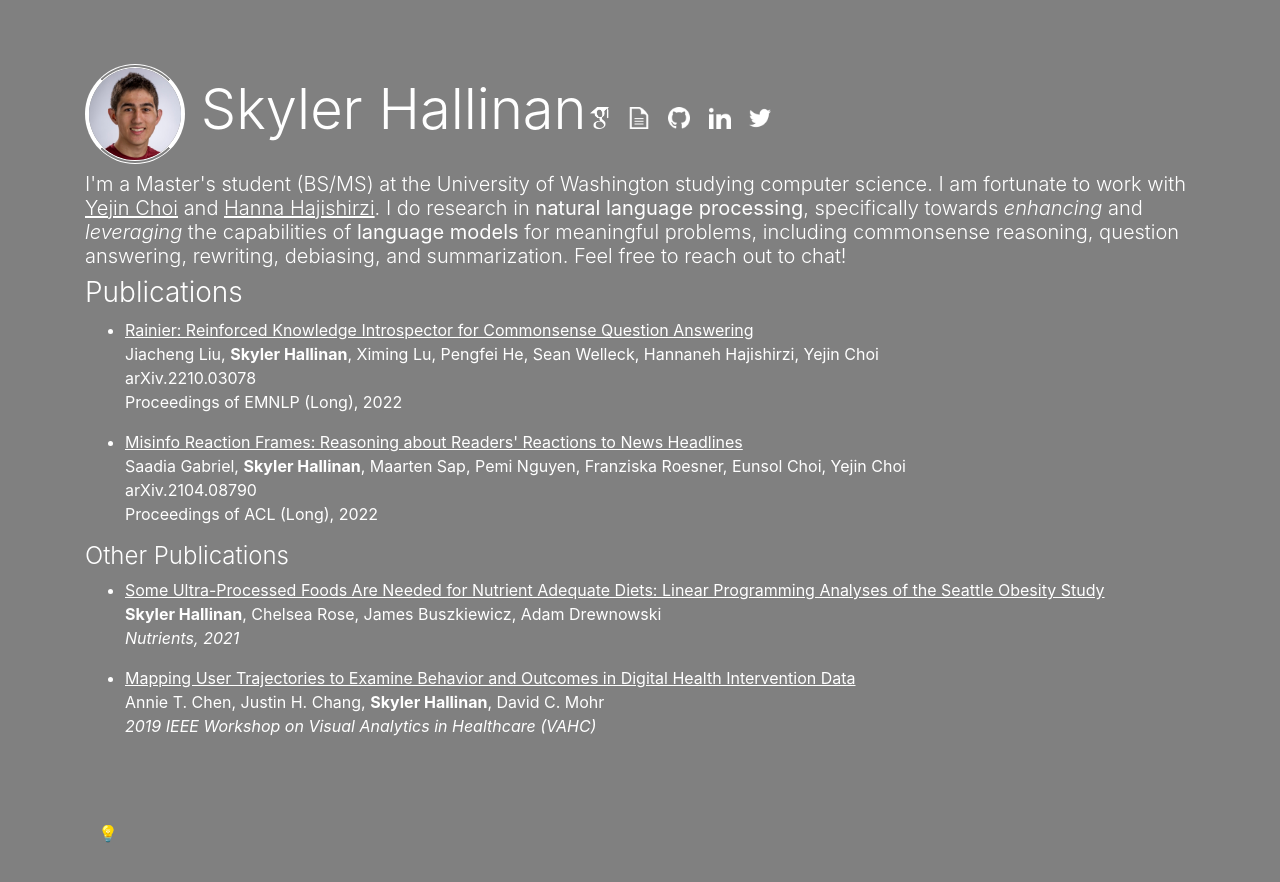
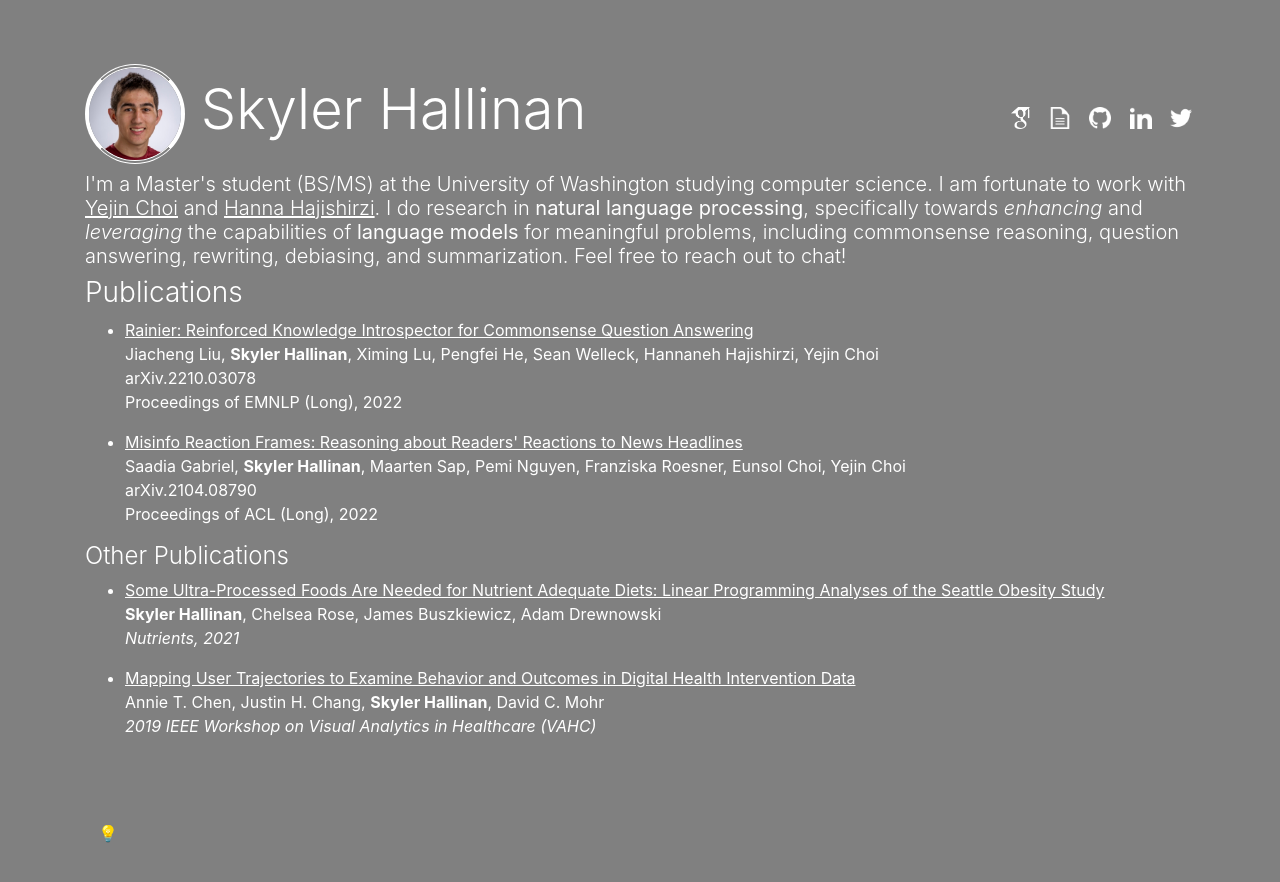
Before and after one commit to shallinan1/shallinan1.github.io, a Jekyll site: the page index.html, which Jekyll copies as it is, in a window 1280 px wide. Shown: the top 882 px of the page. Built offline with Jekyll 4.4.1, drawn with Linux system fonts in a browser that asks for light colours.

Commit message:
fix js, alignment

```diff
--- a/index.html
+++ b/index.html
@@ -18,7 +18,7 @@
 <body class = "d-flex flex-column">
 <main id = "page-content">
 	<div class = "container mainbody">
-		<div class="row ">
+		<div class="row justify-content-between">
 		<h4 class = "display-4 inline"> <img id ="profile" src="assets/pictures/portrait.jpg" height=100em style="border-color:white; !important"> Skyler Hallinan</h4> <!-- <img src="" alt="Skyler"> -->
 		<div class = "align-self-center float-right">
 			<u1 class = "inline" id = "contact">
@@ -172,7 +172,7 @@
 	        	document.body.style.color = fontColorLight;
 	        	document.getElementById("scholar").src= "assets/pictures/scholar_white.png"
 	        	document.getElementById("github").src= "assets/pictures/github.png"
-	        	document.getElementById("instagram").src= "assets/pictures/instagram.png"
+	        	// document.getElementById("instagram").src= "assets/pictures/instagram.png"
 	        	document.getElementById("linkedin").src= "assets/pictures/linked-in.png"
 	        	document.getElementById("twitter").src= "assets/pictures/twitter.png"
 	        	document.getElementById("resume").src= "assets/pictures/resume.png"
@@ -190,7 +190,7 @@
 	        	document.body.style.color = fontColorDark;
 	        	document.getElementById("scholar").src= "assets/pictures/scholar_black.png"
 	        	document.getElementById("github").src= "assets/pictures/github_black.png"
-	        	document.getElementById("instagram").src= "assets/pictures/instagram_black.png"
+	        	//  document.getElementById("instagram").src= "assets/pictures/instagram_black.png"
 	        	document.getElementById("linkedin").src= "assets/pictures/linked-in_black.png"
 	        	document.getElementById("twitter").src= "assets/pictures/twitter_black.png"
 	        	document.getElementById("resume").src= "assets/pictures/resume_black.png"
```
